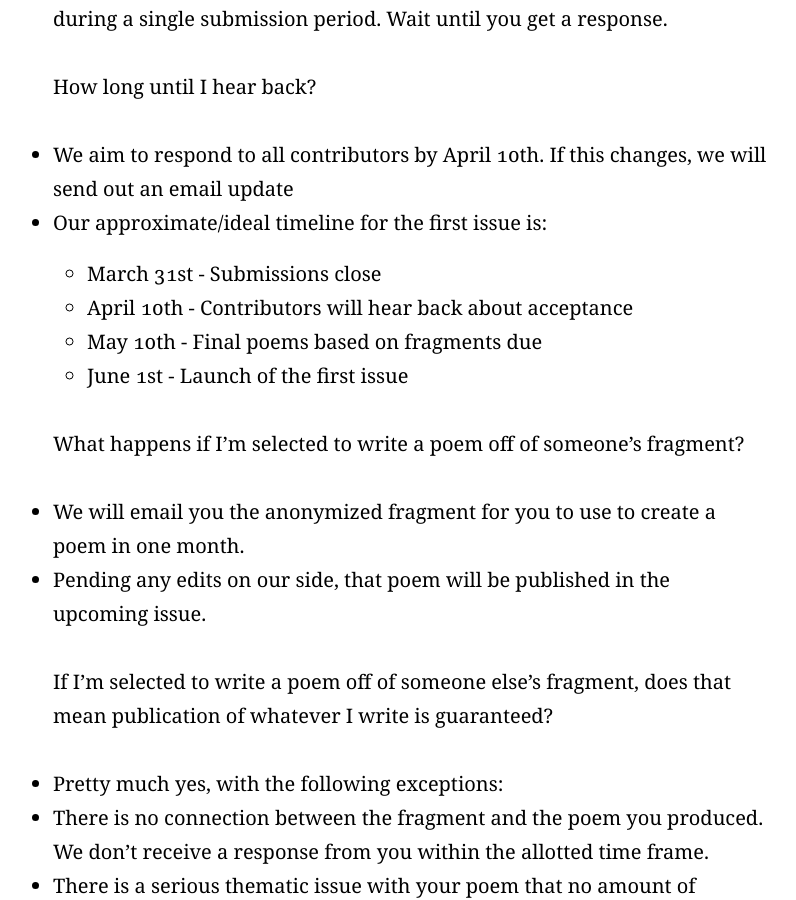
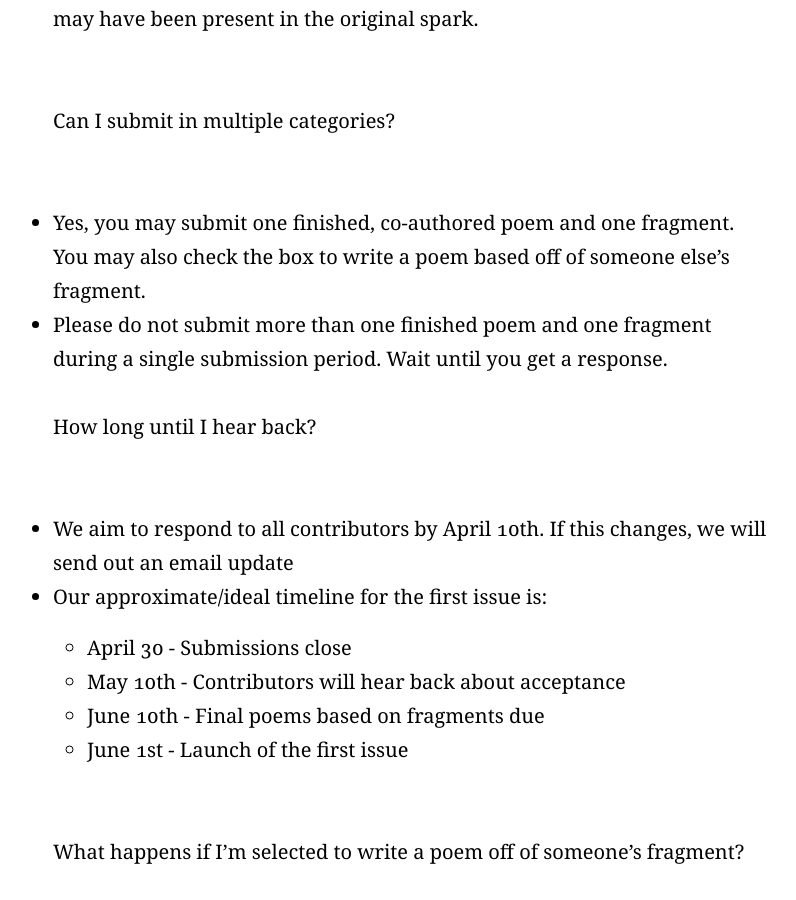
Before and after one commit to atmars77/atmars77.github.io, a Jekyll site: the page built from submit.md, in a window 1280 px wide and 900 px high, scrolled down 1853 px. Shown: the whole window, without its empty margins (230-1026 px from the left). Built offline with Jekyll 4.4.1, drawn with Linux system fonts in a browser that asks for light colours; some of the changed text lies outside the part shown.

Commit message:
black text html all pages

```diff
--- a/_sass/sassline-base/_variables.scss
+++ b/_sass/sassline-base/_variables.scss
@@ -84,7 +84,7 @@
 // Proxima Nova: 0.57, Museo Slab: 0.66, JAF Facit: 0.7, Brandon Grotesque: 0.65, Clavo: 0.7, Adelle: 0.66, FF Tisa Pro: 0.82, Jubilat: 0.66, Futura PT: 0.66, Chaparral Pro: 0.5, Minion Pro: 0.66, Myriad Pro: 0.66, Adobe Caslon Pro: 0.36
 
 // Text colours. British English.
-$headingColour: #ffffff !default;
+$headingColour: #000000 !default;
 $bodyColour: #494949 !default;
 $linkColour: #0E58F5 !default;
 $hoverColour: #0B348B !default;
--- a/submit.md
+++ b/submit.md
@@ -6,71 +6,105 @@
 feature_image: "https://atmars77.github.io/assets/Images/ben_spark.jpg"
 excerpt: "Submit to Spark to Flame"
 ---
-To submit to Issue One, please fill out the [Google Form](https://docs.google.com/forms/d/e/1FAIpQLScK-5ArvstWpBkvBcw4TYKUSAPVl5In5AHuAPFlRvVUN_zhCA/viewform).
-Please email s2fjournal(at)gmail.com with any questions or queries.
+<p style="color:black"> To submit to Issue One, please fill out the <a href="https://docs.google.com/forms/d/e/1FAIpQLScK-5ArvstWpBkvBcw4TYKUSAPVl5In5AHuAPFlRvVUN_zhCA/viewform">Google Form</a>. </p>
 
-<center> <h2>FAQ</h2> </center>
+<p style="color:black"> Please email s2fjournal(at)gmail.com with any questions or queries.</p>
 
-What are your basic guidelines for poems?
+<p style="color:black"><center> <h2>FAQ</h2> </center></p>
 
-  * Your standard stuff: interesting, makes us feel things, uses language in an awesome way, does multiple things at once
-  * No racism / excessive or hate-based violence / sexism
-  * We love shorter poems. No longer than 300 words for the final poem, please.
-  * No previously published poems.
-  * Simultaneous submissions are welcome. Please let us know if your work is accepted for publication elsewhere as soon as possible.
+<p style="color:black"> What are your basic guidelines for poems?</p>
+<p style="color:black">
+<ul>
+  <li>Your standard stuff: interesting, makes us feel things, uses language in an awesome way, does multiple things at once </li>
+  <li>No racism / excessive or hate-based violence / sexism </li>
+  <li>We love shorter poems. No longer than 300 words for the final poem, please. </li>
+  <li>No previously published poems. </li>
+  <li>Simultaneous submissions are welcome. Please let us know if your work is accepted for publication elsewhere as soon as possible. </li>
+</ul>
+</p>
 
-What is a fragment?
+<p style="color:black"> What is a fragment?</p>
+<p style="color:black">
+<ul>
+  <li>A rough draft of a poem or loosely-related sentences / phrases </li>
+  <li> Descriptive language </li>
+  <li>Specificity / oddity</li>
+  <li>Give your co-author something to work with!</li>
+  <li>Approximately 50-100 words</li>
+  <li>Understand and welcome the fact that the final poem may have elements that are not from your own lived experience or identity.</li>
+</ul>
+</p>
 
-  * A rough draft of a poem or loosely-related sentences / phrases
-  * Descriptive language
-  * Specificity / oddity
-  * Give your co-author something to work with!
-  * Approximately 50-100 words
-  * Understand and welcome the fact that the final poem may have elements that are not from your own lived experience or identity.
+<p style="color:black"> How do I write a poem off of the fragment I’m given?</p>
+<p style="color:black">
+<ul>
+  <li>We want writers to build the spark into something that only they could create. To say <a href= "https://en.wikipedia.org/wiki/Yes,_and...">“yes and…”</a> The spark is the inspiration, but it is not a blueprint, and we give you full permission to burn. Use it. </li>
+  <li>We encourage writers to incorporate their own lived experiences and identities when writing their final poem, whether or not those elements may have been present in the original spark.</li>
+</ul>
+</p>
 
-How do I write a poem off of the fragment I’m given?
+<p style="color:black"> Can I submit in multiple categories? </p>
+<p style="color:black">
+<ul>
+  <li>Yes, you may submit one finished, co-authored poem and one fragment. You may also check the box to write a poem based off of someone else’s fragment. </li>
+  <li>Please do not submit more than one finished poem and one fragment during a single submission period. Wait until you get a response. </li>
+</ul>
 
-  * We want writers to build the spark into something that only they could create. To say [“yes and…”](https://en.wikipedia.org/wiki/Yes,_and...) The spark is the inspiration, but it is not a blueprint, and we give you full permission to burn. Use it.
-  * We encourage writers to incorporate their own lived experiences and identities when writing their final poem, whether or not those elements may have been present in the original spark.
+<p style="color:black">How long until I hear back?</p>
+<p style="color:black">
+  <ul>
+  <li>We aim to respond to all contributors by April 10th. If this changes, we will send out an email update </li>
+  <li>Our approximate/ideal timeline for the first issue is:
+    <ul>
+    <li> April 30 - Submissions close </li>
+    <li> May 10th - Contributors will hear back about acceptance </li>
+    <li> June 10th - Final poems based on fragments due </li>
+    <li> June 1st - Launch of the first issue </li>
+    </ul>
+    </li>
+  </ul>
+</p>
 
-Can I submit in multiple categories?
+<p style="color:black"> What happens if I’m selected to write a poem off of someone’s fragment?</p>
+<p style="color:black">
+<ul>
+<li> We will email you the anonymized fragment for you to use to create a poem in one month. </li>
+<li> Pending any edits on our side, that poem will be published in the upcoming issue. </li>
+<ul>
+</p>
 
-  * Yes, you may submit one finished, co-authored poem and one fragment. You may also check the box to write a poem based off of someone else’s fragment.
-  * Please do not submit more than one finished poem and one fragment during a single submission period. Wait until you get a response.
+<p style="color:black"> If I’m selected to write a poem off of someone else’s fragment, does that mean publication of whatever I write is guaranteed?</p>
 
-How long until I hear back?
-  * We aim to respond to all contributors by April 10th. If this changes, we will send out an email update
-  * Our approximate/ideal timeline for the first issue is:
-    * March 31st - Submissions close
-    * April 10th - Contributors will hear back about acceptance
-    * May 10th - Final poems based on fragments due
-    * June 1st - Launch of the first issue
+<p style="color:black"> Pretty much yes, with the following exceptions:
+<ul>
+  <li>There is no connection between the fragment and the poem you produced. </li>
+  <li>We don’t receive a response from you within the allotted time frame.</li>
+  <li>There is a serious thematic issue with your poem that no amount of editing will resolve. (Please see FAQ Question 1 “Basic Guidelines for Poems”).</li>
+  <li> If the poem based off of your fragment is rejected, your fragment will be given to someone else to turn into a completed poem for the next issue of the journal.</li>
+</ul>
+</p>
 
-What happens if I’m selected to write a poem off of someone’s fragment?
+<p style="color:black"> How are bylines written? What if I hate what my co-author wrote off of my fragments?</p>
+<p style="color:black">
+  <ul>
+  <li> Both authors’ names will be included in the byline, but we will distinguish between the author who provided the fragment (spark) and the author who constructed the final poem (flame). For example: By Natalie Wolf (Flame) and Katherine Schmidt (Spark).</li>
+  <li> Spark writers should understand that the final poem may have elements that are not from their own lived experiences or identities.</li>
+  </li>
+</p>
 
-  * We will email you the anonymized fragment for you to use to create a poem in one month.
-  * Pending any edits on our side, that poem will be published in the upcoming issue.
+<p style="color:black">Do you have submission fees? Do you pay for published poems?</p>
+<p style="color:black">
+  <ul>
+  <li> We do not have submission fees, and at this time we do not pay for published poems.</li>
+  </ul>
+</p>
 
-If I’m selected to write a poem off of someone else’s fragment, does that mean publication of whatever I write is guaranteed?
-
-  * Pretty much yes, with the following exceptions:
-  * There is no connection between the fragment and the poem you produced.
-   We don’t receive a response from you within the allotted time frame.
-  * There is a serious thematic issue with your poem that no amount of editing will resolve. (Please see FAQ Question 1 “Basic Guidelines for Poems”).
-  * If the poem based off of your fragment is rejected, your fragment will be given to someone else to turn into a completed poem for the next issue of the journal.
-
-How are bylines written? What if I hate what my co-author wrote off of my fragments?
-
-  * Both authors’ names will be included in the byline, but we will distinguish between the author who provided the fragment (spark) and the author who constructed the final poem (flame). For example: By Natalie Wolf (Flame) and Katherine Schmidt (Spark).
-  * Spark writers should understand that the final poem may have elements that are not from their own lived experiences or identities.
-
-Do you have submission fees? Do you pay for published poems?
-
-  * We do not have submission fees, and at this time we do not pay for published poems.
-
-By submitting to us, you acknowledge and agree to the following:
-
-  * You hold the necessary rights to your work and, when applicable, are acting in accordance with your co-author.
-  * Upon acceptance, we request first serial rights for publication on our website. Upon publication, rights revert back to the authors.
-  * Your work will be published and archived in an online-only magazine.
-  * We retain the right to make minor edits to your author bio to match our in-house style.
+<p style="color:black">By submitting to us, you acknowledge and agree to the following:</p>
+<p style="color:black">
+<ul>
+  <li>You hold the necessary rights to your work and, when applicable, are acting in accordance with your co-author.</li>
+  <li>Upon acceptance, we request first serial rights for publication on our website. Upon publication, rights revert back to the authors.</li>
+  <li>Your work will be published and archived in an online-only magazine.</li>
+  <li>We retain the right to make minor edits to your author bio to match our in-house style.</li>
+</ul>
+</p>
```
Also changed, not shown: archive.md (+2 -2 lines), masthead.md (+3 -3 lines).
